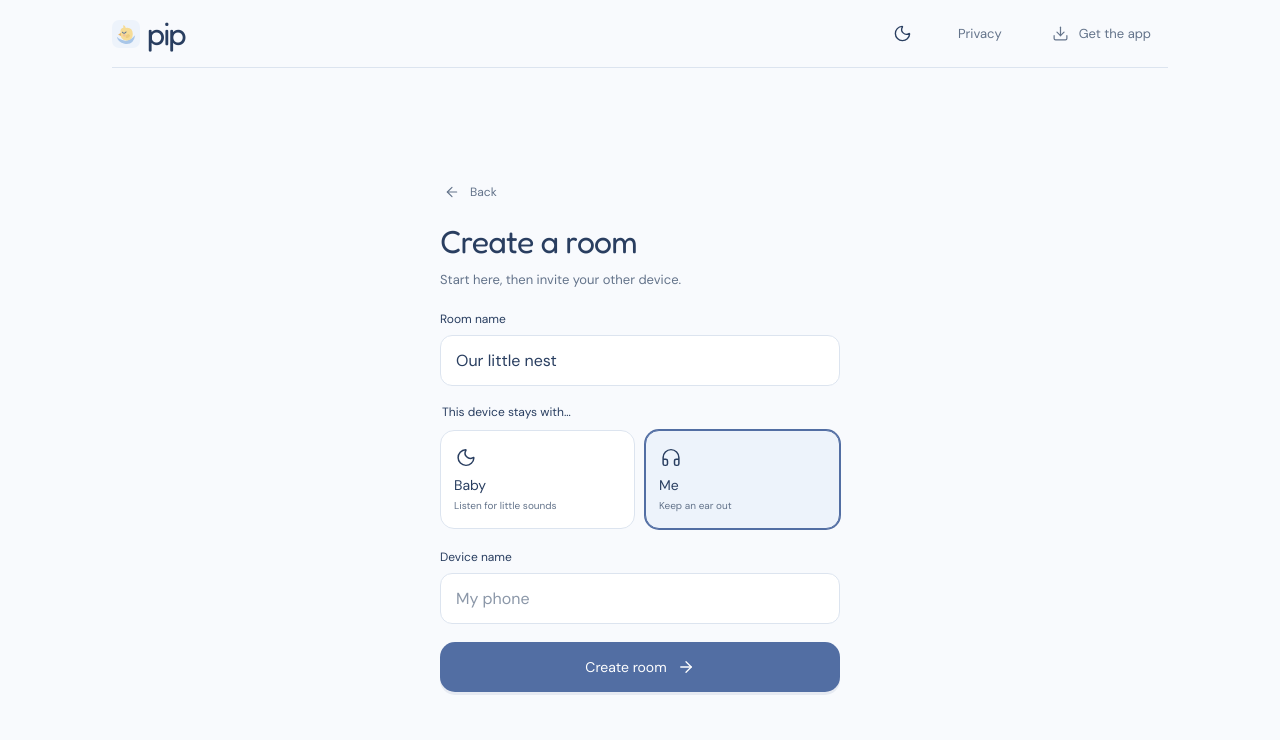
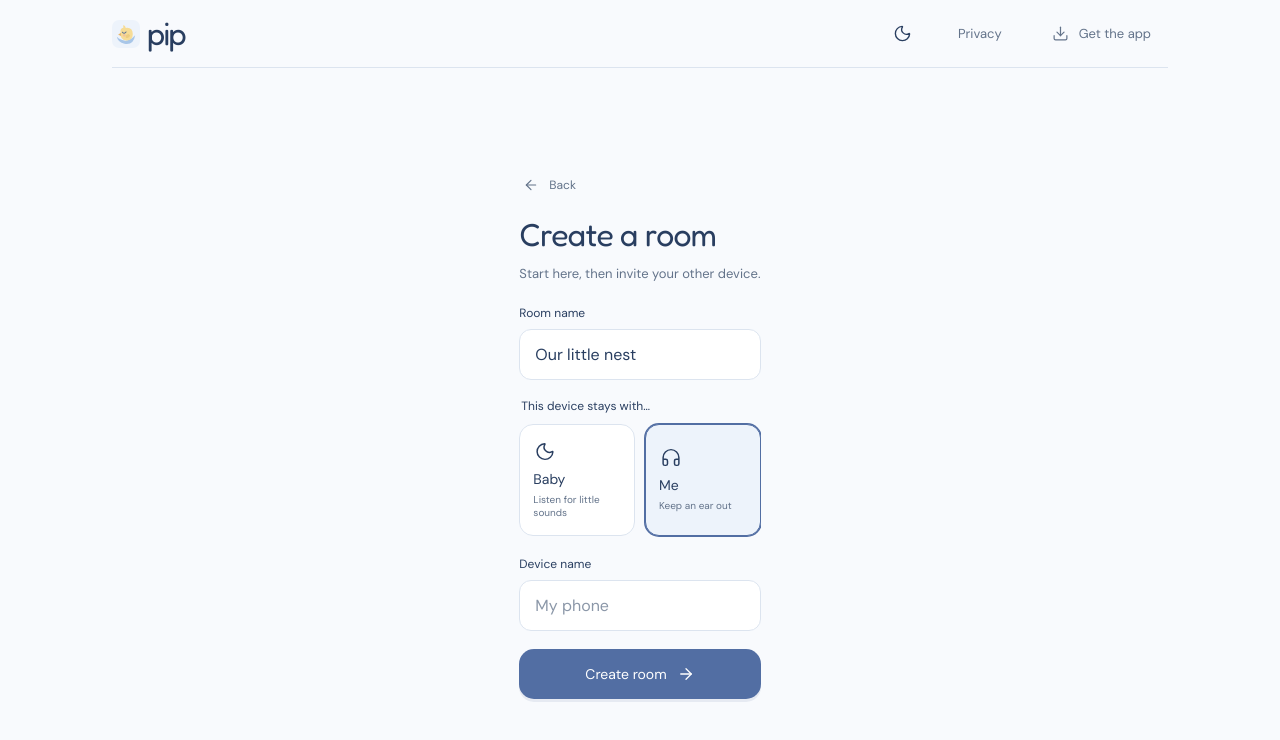
Before and after one commit to carlassmann/babyphone, a React (Vite) app: page /app/create in a window 1280 px wide. Shown: the top 740 px of the page. Built offline with nearby package versions, Linux system fonts and the light colour scheme.

Commit message:
Move app scrollbar to viewport edge

```diff
--- a/src/features/room/room.tsx
+++ b/src/features/room/room.tsx
@@ -331,6 +331,7 @@ export function Room({
         onToggleDim={() => setDim(!dim)}
       />
       <div className="room-scroll">
+        <div className="room-content">
           <ConnectionSummary
             connected={connected}
             connection={connection}
@@ -385,6 +386,7 @@ export function Room({
           </RoomProvider>
           {pwa.error && <p className="notice">{pwa.error}</p>}
         </div>
+      </div>
       {modal === 'invite' && (
         <InvitationModal
           accessNotice={accessNotice}
--- a/src/style.css
+++ b/src/style.css
@@ -1543,6 +1543,7 @@ body:has(.application) {
   overflow: hidden;
 }
 .application {
+  max-width: none;
   position: fixed;
   top: var(--visual-viewport-top, 0);
   right: 0;
@@ -1554,8 +1555,18 @@ body:has(.application) {
   display: flex;
   flex-direction: column;
   overflow: hidden;
+  padding-right: 0;
+  padding-left: 0;
   padding-top: env(safe-area-inset-top);
   padding-bottom: env(safe-area-inset-bottom);
+}
+.application > .topbar,
+.application .room-header,
+.application .room-content {
+  width: calc(100% - 64px);
+  max-width: 1056px;
+  margin-right: auto;
+  margin-left: auto;
 }
 .application > .topbar,
 .application .room-header {
@@ -1566,7 +1577,7 @@ body:has(.application) {
   min-height: 0;
   overflow-y: auto;
   overscroll-behavior: none;
-  margin: 0;
+  margin: 0 auto;
   align-items: safe center;
   scroll-padding-block: 16px;
 }
@@ -1591,6 +1602,11 @@ dialog {
   overscroll-behavior: none;
 }
 @media (max-width: 860px) {
+  .application > .topbar,
+  .application .room-header,
+  .application .room-content {
+    width: calc(100% - 32px);
+  }
   .room-scroll {
     padding-bottom: calc(112px + env(safe-area-inset-bottom));
     scroll-padding-bottom: calc(112px + env(safe-area-inset-bottom));
```
Also changed, not shown: 1 other file (tests, documents, lock files or other folders). Lines whose indentation alone changed are shown as unchanged.
